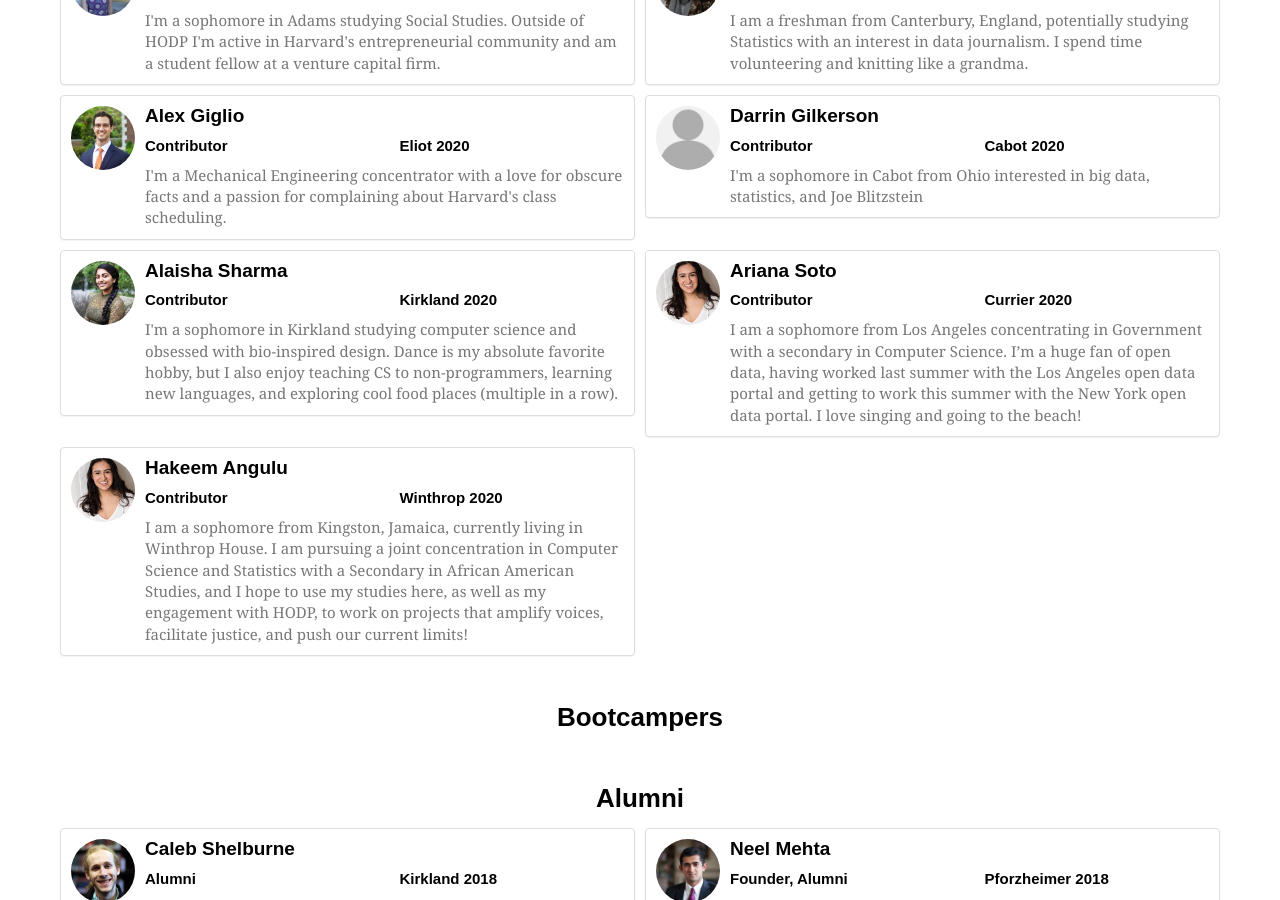
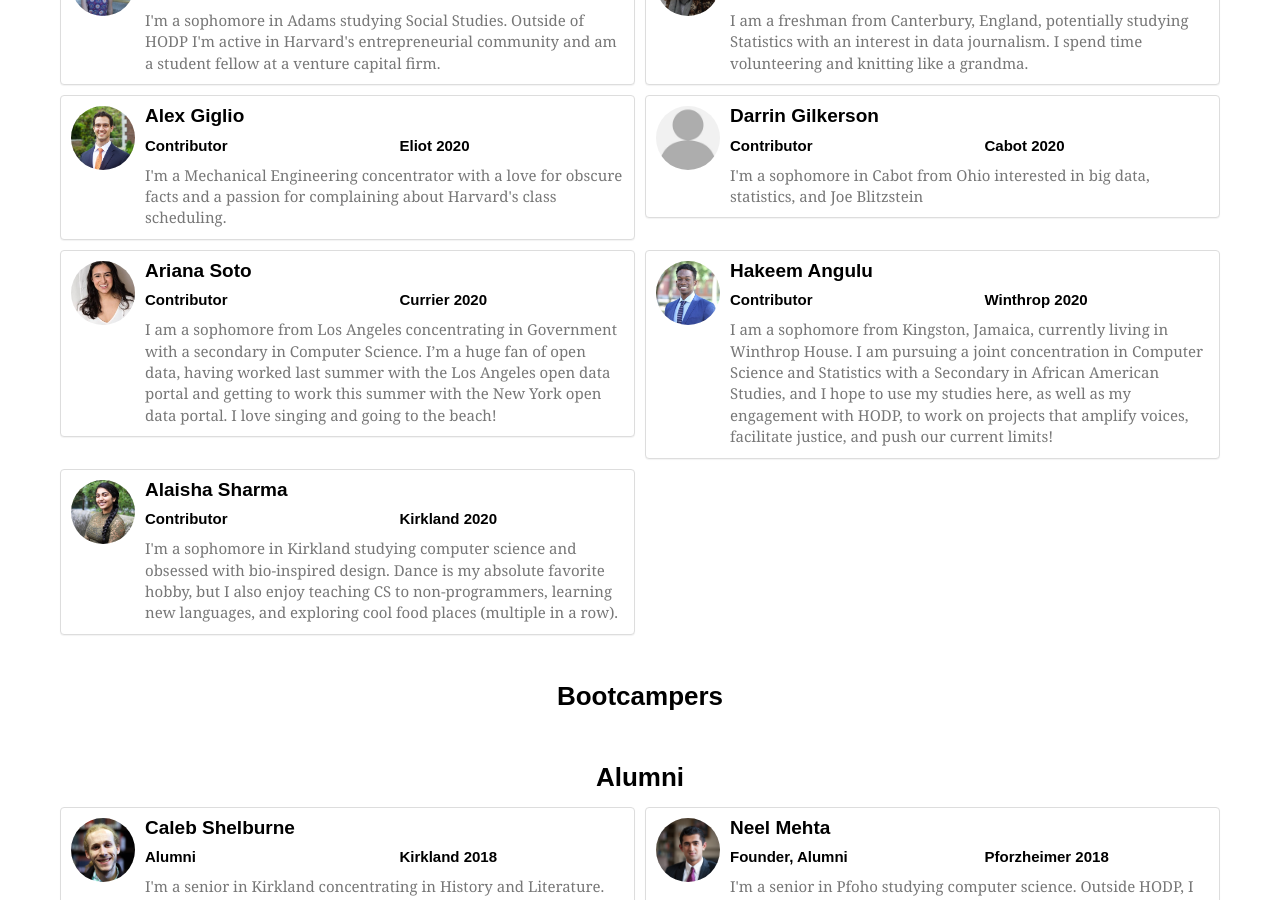
Before and after one commit to Eandalf7h/HarvardOpenData, a Jekyll site: the page built from about.html, in a window 1280 px wide and 900 px high, scrolled down 2370 px. Built offline with Jekyll 4.4.1, drawn with Linux system fonts in a browser that asks for light colours; nearby versions of some CDN libraries; some web fonts are replaced.

Commit message:
fixed image URL

```diff
--- a/_data/people.yml
+++ b/_data/people.yml
@@ -99,12 +99,6 @@ people:
       house: Cabot
       year: 2020
       bio: I'm a sophomore in Cabot from Ohio interested in big data, statistics, and Joe Blitzstein
-  -   name: Alaisha Sharma
-      role: contributor
-      house: Kirkland
-      year: 2020
-      bio: I'm a sophomore in Kirkland studying computer science and obsessed with bio-inspired design. Dance is my absolute favorite hobby, but I also enjoy teaching CS to non-programmers, learning new languages, and exploring cool food places (multiple in a row).
-      image: alaisha-sharma.jpeg
   -   name: Ariana Soto
       role: contributor
       house: Currier
@@ -116,7 +110,13 @@ people:
       house: Winthrop
       year: 2020
       bio: I am a sophomore from Kingston, Jamaica, currently living in Winthrop House. I am pursuing a joint concentration in Computer Science and Statistics with a Secondary in African American Studies, and I hope to use my studies here, as well as my engagement with HODP, to work on projects that amplify voices, facilitate justice, and push our current limits!
-      image: ariana-soto.jpg
+      image: hakeem-angulu.jpg
+  -   name: Alaisha Sharma
+      role: contributor
+      house: Kirkland
+      year: 2020
+      bio: I'm a sophomore in Kirkland studying computer science and obsessed with bio-inspired design. Dance is my absolute favorite hobby, but I also enjoy teaching CS to non-programmers, learning new languages, and exploring cool food places (multiple in a row).
+      image: alaisha-sharma.jpeg
   -   name: Neel Mehta
       url: https://www.linkedin.com/in/neelmehta18
       role: founder
```
